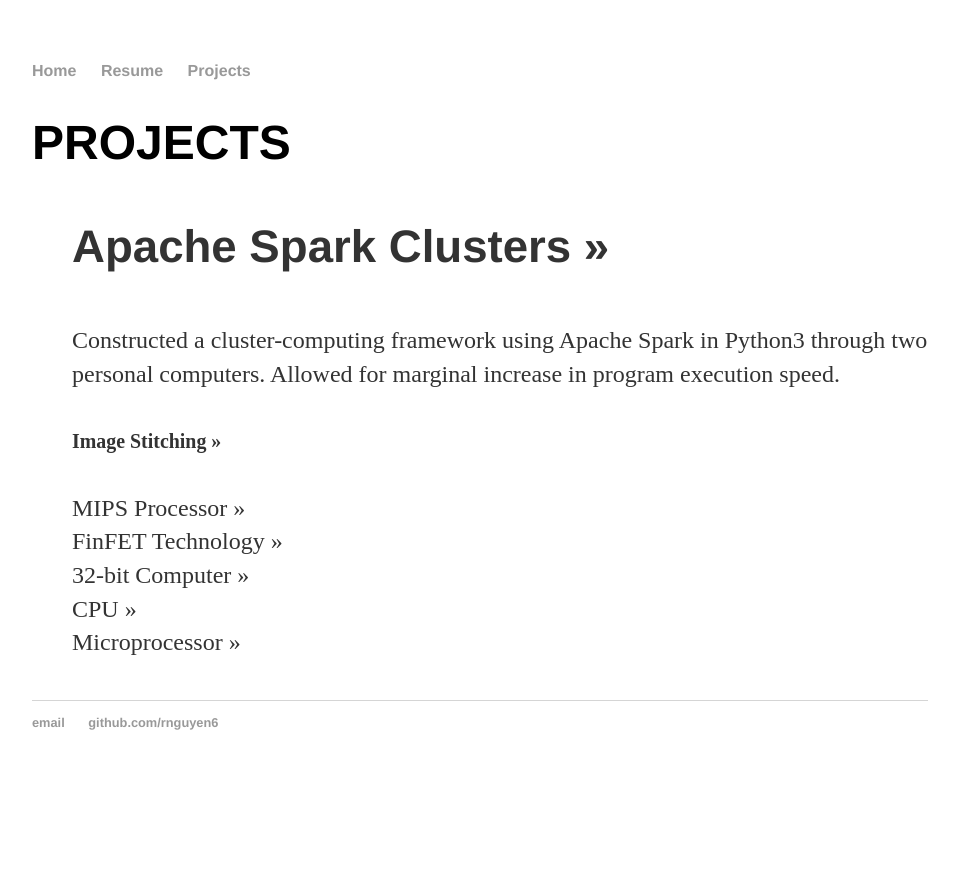
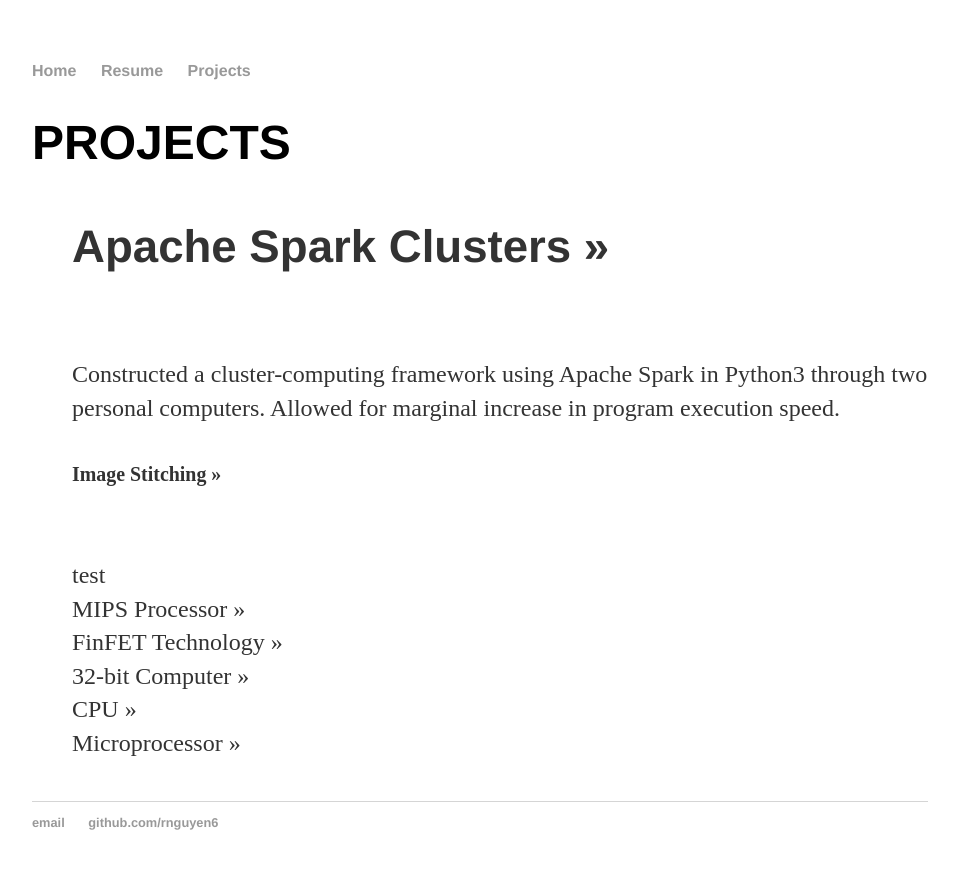
Before and after one commit to rnguyen6/rnguyen6.github.io, a Jekyll site: the page built from projects/index.html, in a window 1280 px wide. Shown: the top 869 px of the page, without its empty margins (160-1119 px from the left). Built offline with Jekyll 4.4.1, drawn with Linux system fonts in a browser that asks for light colours.

Commit message:
Update index.html

```diff
--- a/projects/index.html
+++ b/projects/index.html
@@ -5,11 +5,12 @@
 <h1>PROJECTS</h1>
 <ul class="posts">
 <li>
-    <h4><span>Apache Spark Clusters</span> &raquo;<br></h4>
+    <h4><span>Apache Spark Clusters</span> &raquo;</h4><br>
     Constructed a cluster-computing framework using Apache Spark in Python3 through two personal computers. Allowed for marginal increase in program execution speed.
 </li>
 <li>
-    <h5><span>Image Stitching</span> &raquo;</h5>
+    <h5><span>Image Stitching</span> &raquo;</h5><br>
+    test
 </li>
 <li><span>MIPS Processor</span> &raquo;</li>
 <li><span>FinFET Technology</span> &raquo;</li>
```
